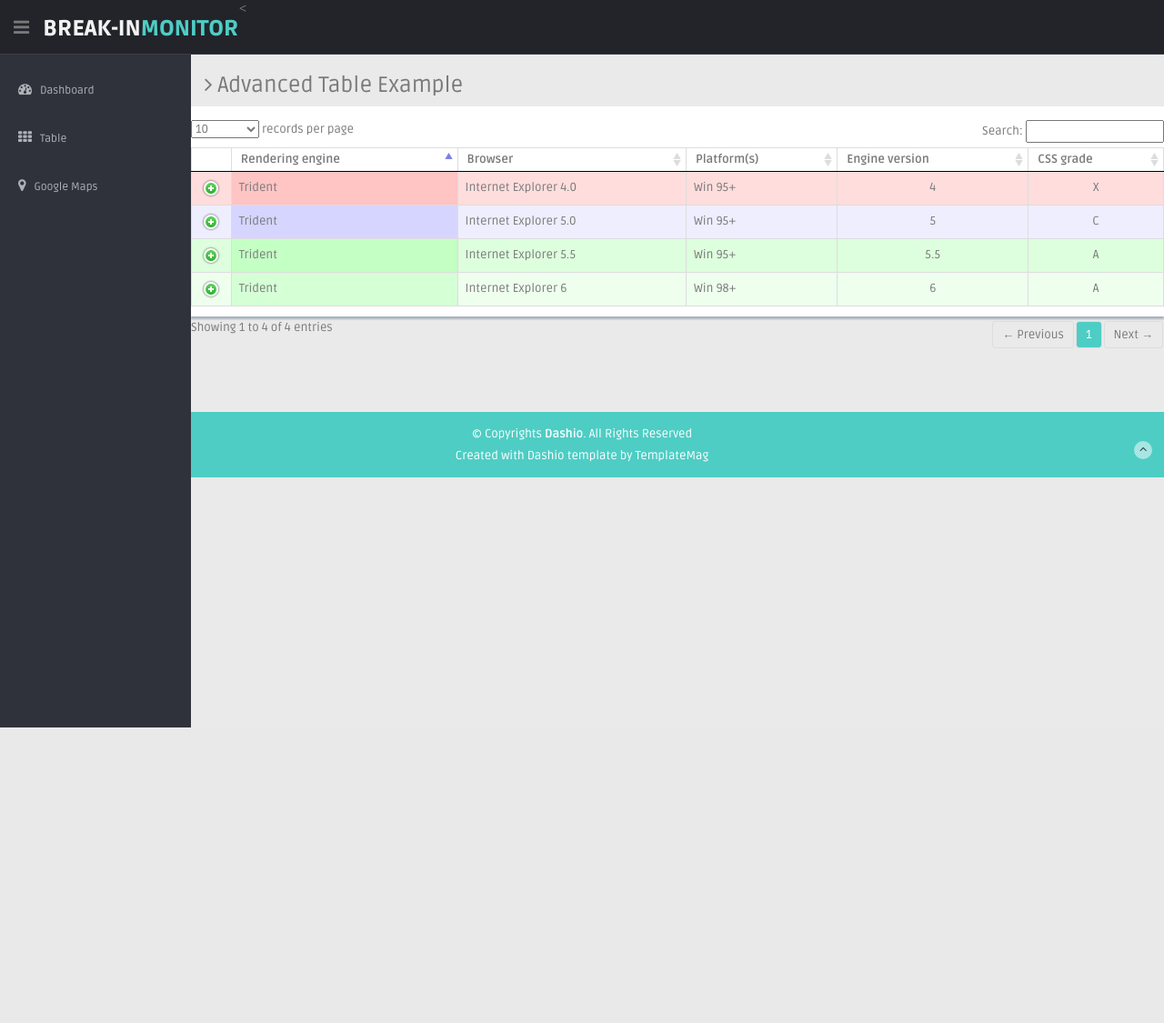
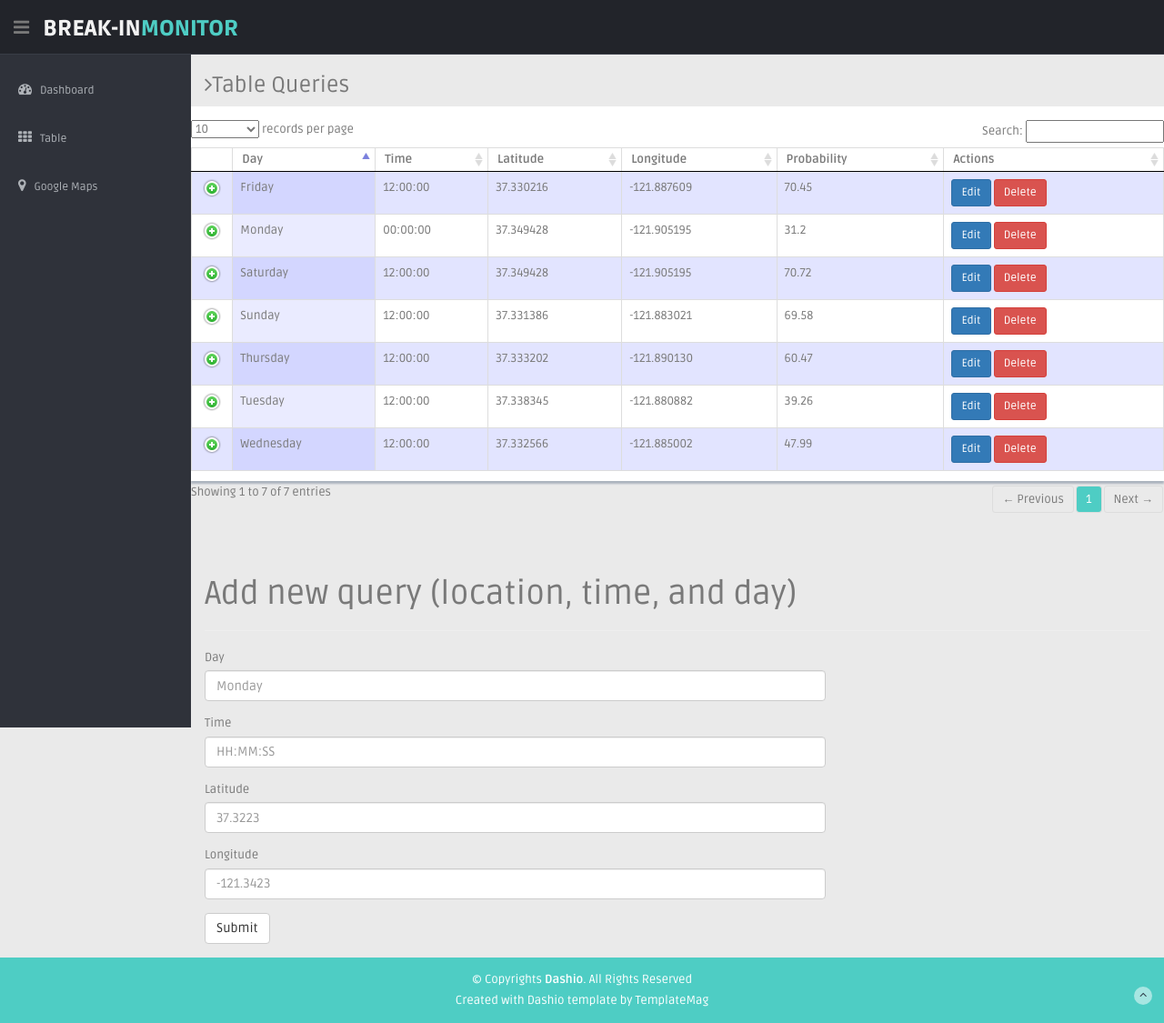
Before and after one commit to SJSU272Spring2019/Project-Group-12, a Flask app: page /advanced_table.html in a window 1280 px wide. Shown: the whole page at 91% size. Before the commit the page ends 800 px from the top, so only its background shows below. Run offline with Flask 2, Linux system fonts and the light colour scheme; some libraries are stand-ins or nearby versions.

Commit message:
Finished table and query ability

```diff
--- a/View/app.py
+++ b/View/app.py
@@ -10,10 +10,29 @@ import re
 from settings import *
 from CurrentLocation import *
 
+#{"day": "Monday", "hour": "12:00:00", "latitude": "37.3223", "longitude": "-121.3423", "probability": 51.52}
 locations = []
+#locations.append({"day": "Sunday", "hour": "12:00:00", "latitude": "37.3223", "longitude": "-121.3423", "probability": 69.95})
+#locations.append({'day': 'Monday', 'hour': '12:00:00', 'latitude': '37.3223', 'longitude': '-121.3423', 'probability': 51.52})
+#locations.append({"day": "Tuesday", "hour": "12:00:00", "latitude": "37.3223", "longitude": "-121.3423", "probability": 60.05})
+#locations.append({"day": "Wednesday", "hour": "12:00:00", "latitude": "37.3223", "longitude": "-121.3423", "probability": 68.03})
+#locations.append({"day": "Thursday", "hour": "12:00:00", "latitude": "37.3223", "longitude": "-121.3423", "probability": 74.75})
+#locations.append({"day": "Friday", "hour": "12:00:00", "latitude": "37.3223", "longitude": "-121.3423", "probability": 79.33})
+#locations.append({"day": "Saturday", "hour": "12:00:00", "latitude": "37.3223", "longitude": "-121.3423", "probability": 78.22})
+
+#locations.append({"day": "Monday", "hour": "12:00:00", "latitude": "37.3223", "longitude": "-121.3423", "probability": 51.52})
+
+locations = [ {"day": "Monday", "hour": "00:00:00", "latitude": "37.349428", "longitude": "-121.905195", "probability": 31.2},
+{"day": "Tuesday", "hour": "12:00:00", "latitude": "37.338345", "longitude": "-121.880882", "probability": 39.26},
+{"day": "Sunday", "hour": "12:00:00", "latitude": "37.331386", "longitude": "-121.883021", "probability": 69.58},
+{"day": "Wednesday", "hour": "12:00:00", "latitude": "37.332566", "longitude": "-121.885002", "probability": 47.99},
+{"day": "Thursday", "hour": "12:00:00", "latitude": "37.333202", "longitude": "-121.890130", "probability": 60.47},
+{"day": "Friday", "hour": "12:00:00", "latitude": "37.330216", "longitude": "-121.887609", "probability": 70.45},
+{"day": "Saturday", "hour": "12:00:00", "latitude": "37.349428", "longitude": "-121.905195", "probability": 70.72}]
 
 
-username = 'renefigueroa'
+# Change this value for your machine
+#username = 'renefigueroa'
 #sys.path.append('/Users/'+username+'/Documents/GitHub/Project-Group-12/Models')
 sys.path.append('/prog/GitHub/group12v2/Project-Group-12/Models')
 
@@ -23,9 +42,13 @@ import model_v2
 #make sure there is a set of data saved under the API directory
 testing = model_v2.load_testing_data()
 
-
 @app.route("/", methods=["GET", "POST"])
 @app.route("/index.html", methods=["GET", "POST"])
+def about_index():
+	return render_template("index.html", locations=locations)
+
+#maps page
+@app.route("/advanced_table.html", methods=["GET", "POST"])
 def car_break_ins_page():
 	if request.method == "POST":
 		_day = request.form.get("day", "")
@@ -52,7 +75,8 @@ def car_break_ins_page():
 
 		return redirect(url_for("car_break_ins_page"))
 
-	return render_template("index.html", locations=locations)
+	#return render_template("index.html", locations=locations)
+	return render_template("advanced_table.html", locations=locations)
 
 
 #root directory returns all parameters for last location in testing data
@@ -157,10 +181,8 @@ def format_time(time):
 
 
 
-#maps page
-@app.route("/advanced_table.html")
-def about_page2():
-	return render_template("advanced_table.html")
+
+
 
 
 #table page
@@ -173,6 +195,6 @@ def about_page3():
 
 
 if __name__ == "__main__":
-	app.run(debug=True)
+	app.run(debug=True, use_reloader=True)
 
 app.run(port=5000)
--- a/View/templates/advanced_table.html
+++ b/View/templates/advanced_table.html
@@ -47,7 +47,6 @@
       <!--logo end-->
 
       </div>
-      <
     </header>
     <!--header end-->
     <!-- **********************************************************************************************************************************************************
@@ -88,13 +87,13 @@
     <!--main content start-->
     <section id="main-content">
       <section class="wrapper">
-        <h3><i class="fa fa-angle-right"></i> Advanced Table Example</h3>
+        <h3><i class="fa fa-angle-right"></i>Table Queries</h3>
         <div class="row mb">
           <!-- page start-->
           <div class="content-panel">
             <div class="adv-table">
               <table cellpadding="0" cellspacing="0" border="0" class="display table table-bordered" id="hidden-table-info">
-                <thead>
+                <!--<thead>
                   <tr>
                     <th>Rendering engine</th>
                     <th>Browser</th>
@@ -132,11 +131,67 @@
                     <td class="center hidden-phone">6</td>
                     <td class="center hidden-phone">A</td>
                   </tr>
+                </tbody> -->
+
+                <thead>
+                <tr>
+                    <th>Day</th>
+                    <th>Time</th>
+                    <th>Latitude</th>
+                    <th>Longitude</th>
+                    <th>Probability</th>
+                    <th>Actions</th>
+                </tr>
+                </thead>
+                <tbody>
+                {% for location in locations %}
+                <tr>
+                    <td>{{ location.day }}</td>
+                    <td>{{ location.hour }}</td>
+                    <td>{{ location.latitude }}</td>
+                    <td>{{ location.longitude }}</td>
+                    <td>{{ location.probability }}</td>
+                    <td>
+                        <button class="btn btn-primary btn-sm">Edit</button>
+                        <button class="btn btn-danger btn-sm">Delete</button>
+                    </td>
+                </tr>
+                {% endfor %}
                 </tbody>
               </table>
             </div>
           </div>
           <!-- page end-->
+        </div>
+        <div class="page-header">
+         <!-- <h3>
+          {{locations}}
+          </h3> -->
+        <h1>Add new query (location, time, and day)</h1>
+        </div>
+        <div class="row">
+            <div class="col-md-8">
+                <form method="POST">
+                    <div class="form-group">
+                        <label for="student-id">Day</label>
+                        <input type="text" class="form-control" id="day" placeholder="Monday" name="day">
+                    </div>
+                    <div class="form-group">
+                        <label for="first-name">Time</label>
+                        <input type="text" class="form-control" id="hour" placeholder="HH:MM:SS" name="hour">
+                    </div>
+                    <div class="form-group">
+                        <label for="latitude">Latitude</label>
+                        <input type="text" class="form-control" id="latitude" placeholder="37.3223" name="latitude">
+                    </div>
+                    <div class="form-group">
+                        <label for="longitude">Longitude</label>
+                        <input type="text" class="form-control" id="longitude" placeholder="-121.3423" name="longitude">
+                    </div>
+
+                    <button type="submit" class="btn btn-default">Submit</button>
+                </form>
+            </div>
         </div>
         <!-- /row -->
       </section>
```
Also changed, not shown: View/templates/google_maps.html (+25 -4 lines), View/location_parameters.db.
